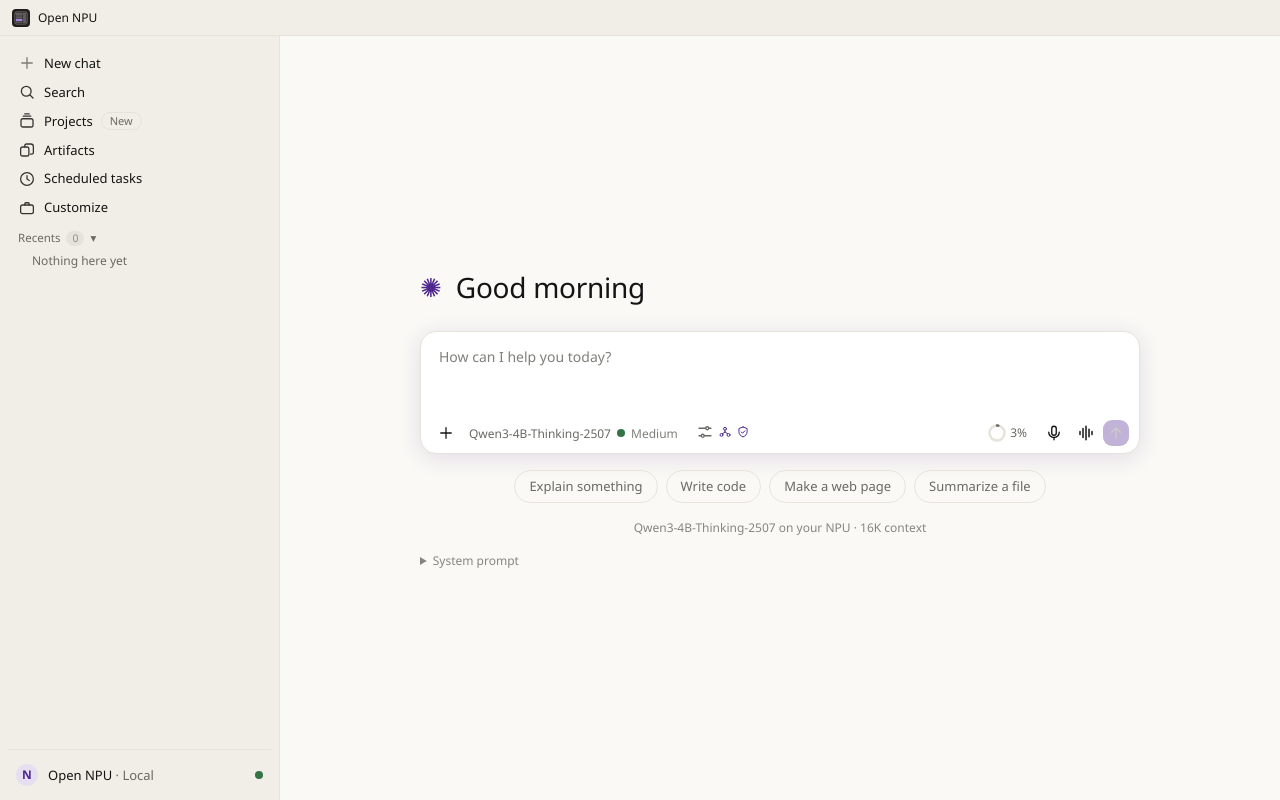
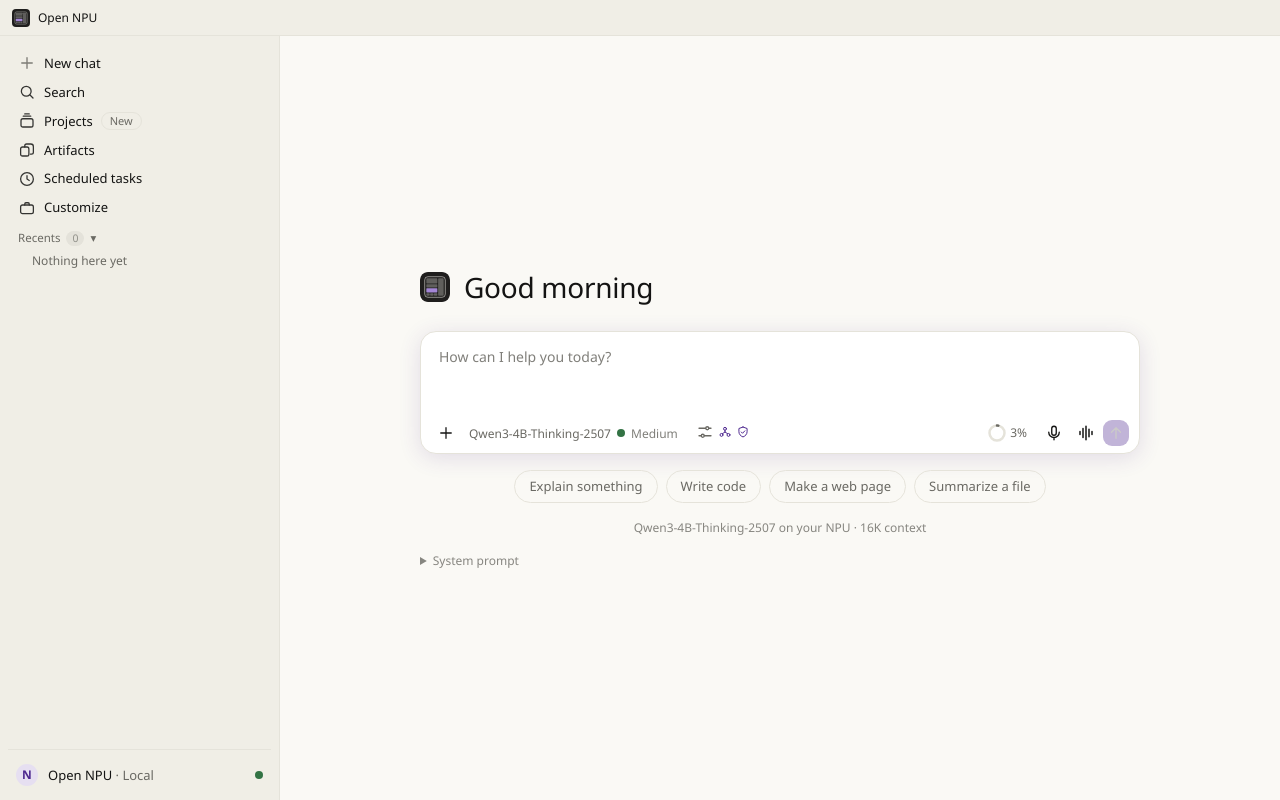
Before and after one commit to disposablecameraapp/Open-NPU, a React (Vite) app: page / in a window 1280 px wide. Built offline with nearby package versions, Linux system fonts and the light colour scheme.

Commit message:
Replace asterisk spark with a chip mark; use the app logo in greetings
Co-Authored-By: Claude Sonnet 5.5 <noreply@anthropic.com>
Claude-Session: https://claude.ai/code/session_017jP8T3EJMfDaHYR4ym6rmo

```diff
--- a/src/renderer/Activity.tsx
+++ b/src/renderer/Activity.tsx
@@ -31,10 +31,13 @@ export function StatusMark({ s }: { s: "running" | "done" | "error" | "info" })
   return <svg className="mark dot-mark" viewBox="0 0 16 16" width="14" height="14" aria-hidden><circle cx="8" cy="8" r="2" fill="currentColor" /></svg>;
 }
 
-/** The little sun that sits beside "working" text: it turns slowly and breathes. */
+/** The mark beside "working" text: a small chip whose pins light in turn around a pulsing core. */
+const PINS = ["M9.5 3v3.5", "M14.5 3v3.5", "M17.5 9.5H21", "M17.5 14.5H21", "M14.5 17.5V21", "M9.5 17.5V21", "M6.5 14.5H3", "M6.5 9.5H3"];
 export const Spark = ({ size = 16 }: { size?: number }) => (
-  <svg className="spark-glyph" viewBox="0 0 24 24" width={size} height={size} fill="none" stroke="currentColor" strokeWidth="2.6" strokeLinecap="round" aria-hidden>
-    {Array.from({ length: 8 }, (_, i) => <path key={i} d="M12 2v7" transform={`rotate(${i * 45} 12 12)`} style={{ animationDelay: `${i * -0.15}s` }} />)}
+  <svg className="spark-glyph" viewBox="0 0 24 24" width={size} height={size} fill="none" stroke="currentColor" strokeWidth="1.8" strokeLinecap="round" aria-hidden>
+    <rect x="6.5" y="6.5" width="11" height="11" rx="2.2" />
+    <rect className="core" x="10" y="10" width="4" height="4" rx="1" fill="currentColor" stroke="none" />
+    {PINS.map((d, i) => <path key={i} className="pin" d={d} style={{ animationDelay: `${i * -0.2}s` }} />)}
   </svg>
 );
 
--- a/src/renderer/Chat.tsx
+++ b/src/renderer/Chat.tsx
@@ -525,7 +525,7 @@ export function Chat(props: {
   if (!selected) {
     return (
       <div className="empty">
-        <div className="spark">✺</div>
+        <img className="logo-mark" src="./logo.svg" alt="" />
         <h1>Pick a model to start</h1>
         <p className="muted">Open NPU checks that a model fits your NPU before you install it.</p>
         <button className="primary" onClick={onPickModel}>Browse models</button>
@@ -647,7 +647,7 @@ export function Chat(props: {
       <div className="sr-only" role="status" aria-live="polite">{announce}</div>
       {empty ? (
         <div className="welcome">
-          <div className="greet"><span className="spark">✺</span><h1>{greeting()}</h1></div>
+          <div className="greet"><img className="logo-mark" src="./logo.svg" alt="" /><h1>{greeting()}</h1></div>
           {composer}
           {notice && <div className="composer-notice">{notice}</div>}
           <StarterChips onPick={(p) => { setDraft(p); focusSoon(); }} />
--- a/src/renderer/SetupScreen.tsx
+++ b/src/renderer/SetupScreen.tsx
@@ -16,7 +16,7 @@ export function SetupScreen({ state }: { state: SetupState }) {
   return (
     <div className="setup">
       <div className="setup-card">
-        <div className="spark">✺</div>
+        <img className="logo-mark" src="./logo.svg" alt="" />
         <h1>{busy ? "Setting things up" : "Almost there"}</h1>
         <p className="muted">Open NPU is installing what it needs. This happens once.</p>
         <div className="steps">
--- a/src/renderer/motion.css
+++ b/src/renderer/motion.css
@@ -13,10 +13,12 @@
 .presence-text { animation: rise .35s var(--ease-out) both, wave 2s linear infinite; }
 .presence-time, .think-time { font-size: 12px; font-variant-numeric: tabular-nums; opacity: .7; animation: fadein .4s both; }
 .presence-detail { font-size: 12px; opacity: .7; }
-.spark-glyph { color: var(--accent); flex: none; animation: sparkturn 6s linear infinite; }
-.spark-glyph path { animation: sparkray 1.2s ease-in-out infinite; transform-origin: 12px 12px; }
-@keyframes sparkturn { to { transform: rotate(360deg); } }
-@keyframes sparkray { 0%, 100% { opacity: .35; } 50% { opacity: 1; } }
+.spark-glyph { color: var(--accent); flex: none; }
+.spark-glyph .pin { animation: pinrun 1.6s ease-in-out infinite; }
+.spark-glyph .core { transform-box: fill-box; transform-origin: center; animation: corebeat 1.6s ease-in-out infinite; }
+@keyframes pinrun { 0%, 100% { opacity: .25; } 40% { opacity: 1; } }
+@keyframes corebeat { 0%, 100% { transform: scale(.7); opacity: .6; } 50% { transform: scale(1.15); opacity: 1; } }
+.logo-mark { width: 30px; height: 30px; border-radius: 8px; flex: none; animation: rise var(--dur-slow) var(--ease-out) both; }
 @keyframes fadein { from { opacity: 0; } }
 @keyframes rise { from { opacity: 0; transform: translateY(4px); } }
 
@@ -32,7 +34,6 @@
 .think-head { display: flex; align-items: center; gap: 7px; background: none; border: 0; padding: 3px 4px 3px 0; color: var(--muted); border-radius: 6px; font-size: 13px; }
 .think-head:hover { color: var(--text); }
 .think-bulb { display: grid; }
-.think:not(.live) .spark-glyph, .think:not(.live) .spark-glyph path { animation: none; opacity: .6; }
 .think-tick { margin: 1px 0 0 21px; font-style: italic; opacity: .75; line-height: 1.4; animation: tick .5s var(--ease-out) both; overflow: hidden; text-overflow: ellipsis; white-space: nowrap; }
 @keyframes tick { from { opacity: 0; transform: translateY(5px); } }
 .think .unfold-in pre { margin: 6px 0 2px 6px; padding: 2px 0 2px 14px; border-left: 2px solid var(--border); white-space: pre-wrap; font-family: var(--sans); font-size: 12.5px; line-height: 1.55; max-height: 260px; overflow: auto; background: none; border-radius: 0; }
@@ -134,7 +135,7 @@
 .msg .actions { animation: fadein .4s var(--ease-out) both; }
 
 @media (prefers-reduced-motion: reduce) {
-  .shimmer, .presence, .presence-text, .spark-glyph, .spark-glyph path, .think-tick, .md .w, .md.streaming > *, .md.streaming > *::after, .md.streaming li::after,
+  .shimmer, .presence, .presence-text, .spark-glyph .pin, .spark-glyph .core, .logo-mark, .think-tick, .md .w, .md.streaming > *, .md.streaming > *::after, .md.streaming li::after,
   .codeblock.writing::before, .artifact-panel.writing::before, .ln, .caret-block, .mark, .mark path, .runcard, .runcard::after, .runcard .review-step, .websearch, .websearch .web-globe::after,
   .ws-chip, .dots i, .artifact-card, .card-sweep, .writing-glyph .wl, .artifact-panel, .msg.user .user-bubble, .msg .actions { animation: none !important; }
   .shimmer { background: none; color: var(--muted); -webkit-text-fill-color: currentColor; }
```
Also changed, not shown: 1 other file (tests, documents, lock files or other folders).
